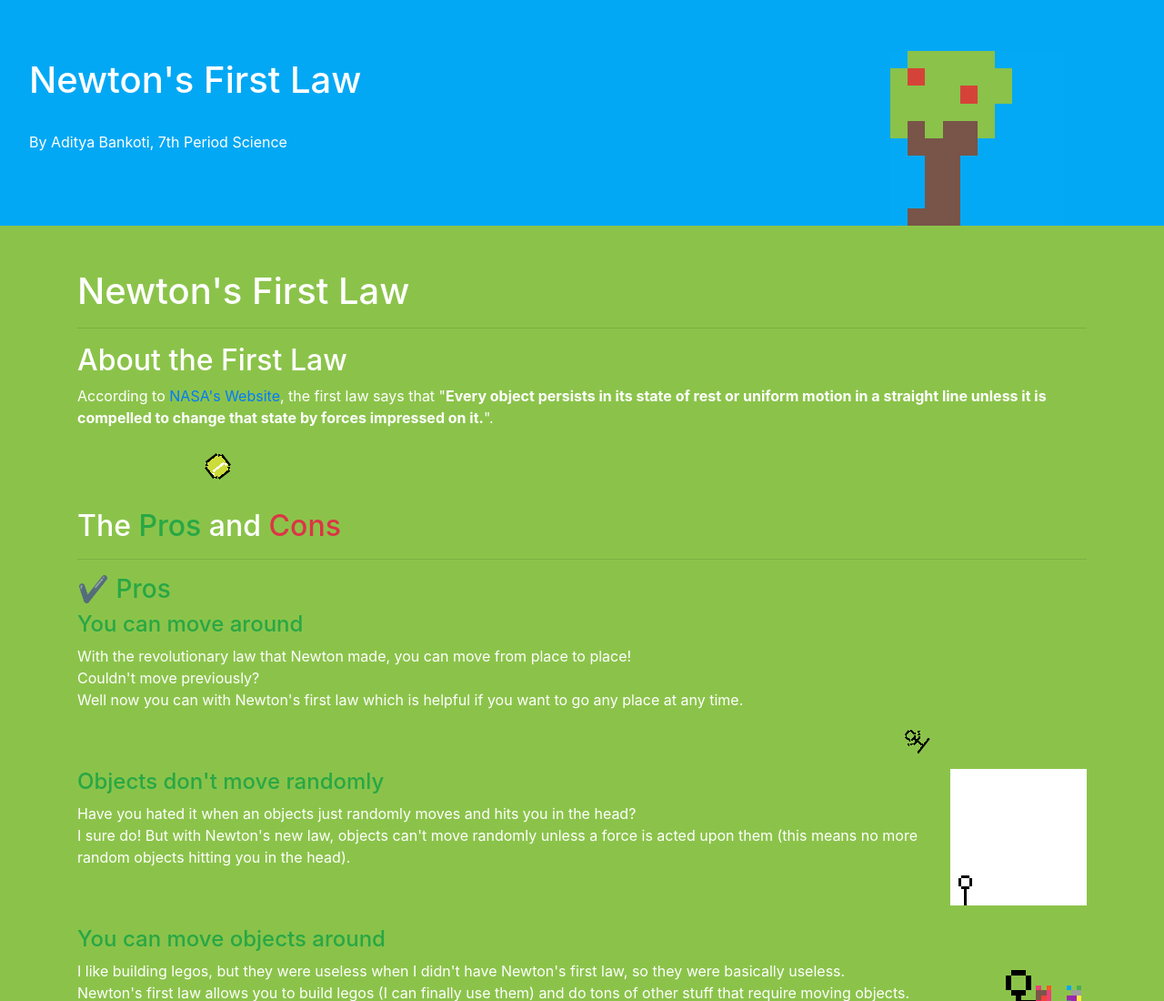
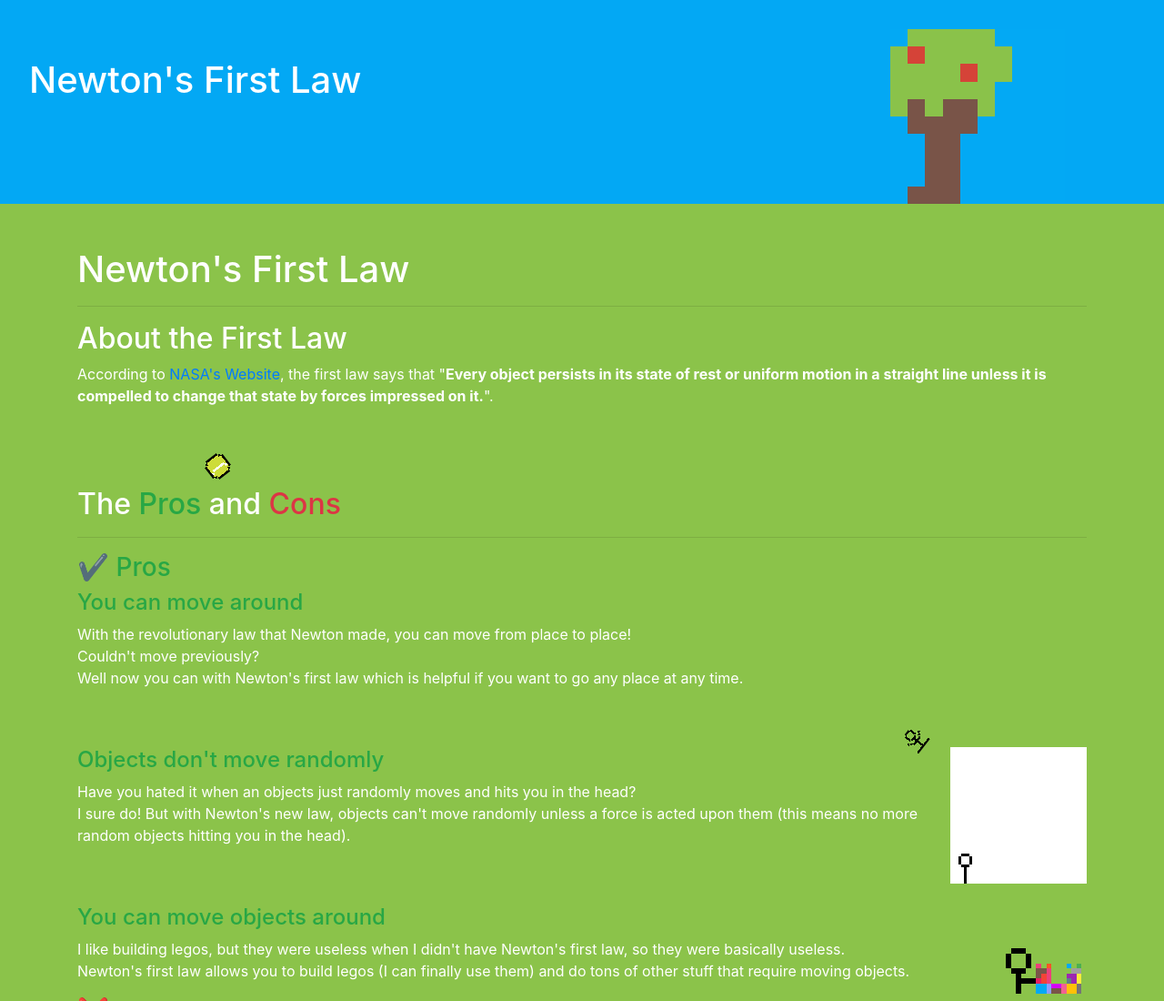
Before and after one commit to Nano-AI/ScienceProject, a plain HTML site: page index.html in a window 1280 px wide. Shown: the top 1100 px of the page at 91% size. Drawn offline with nearby package versions, Linux system fonts and the light colour scheme.

Commit message:
removed thing

```diff
--- a/index.html
+++ b/index.html
@@ -87,7 +87,6 @@ ul {
       <h1>Newton's First Law</h1>
       <br>
       <p>
-        By Aditya Bankoti, 7th Period Science
         <!-- <br><span style="font-size: 12px;">Everything is drawn and made by me.</span> -->
       </p>
     </div>
```
